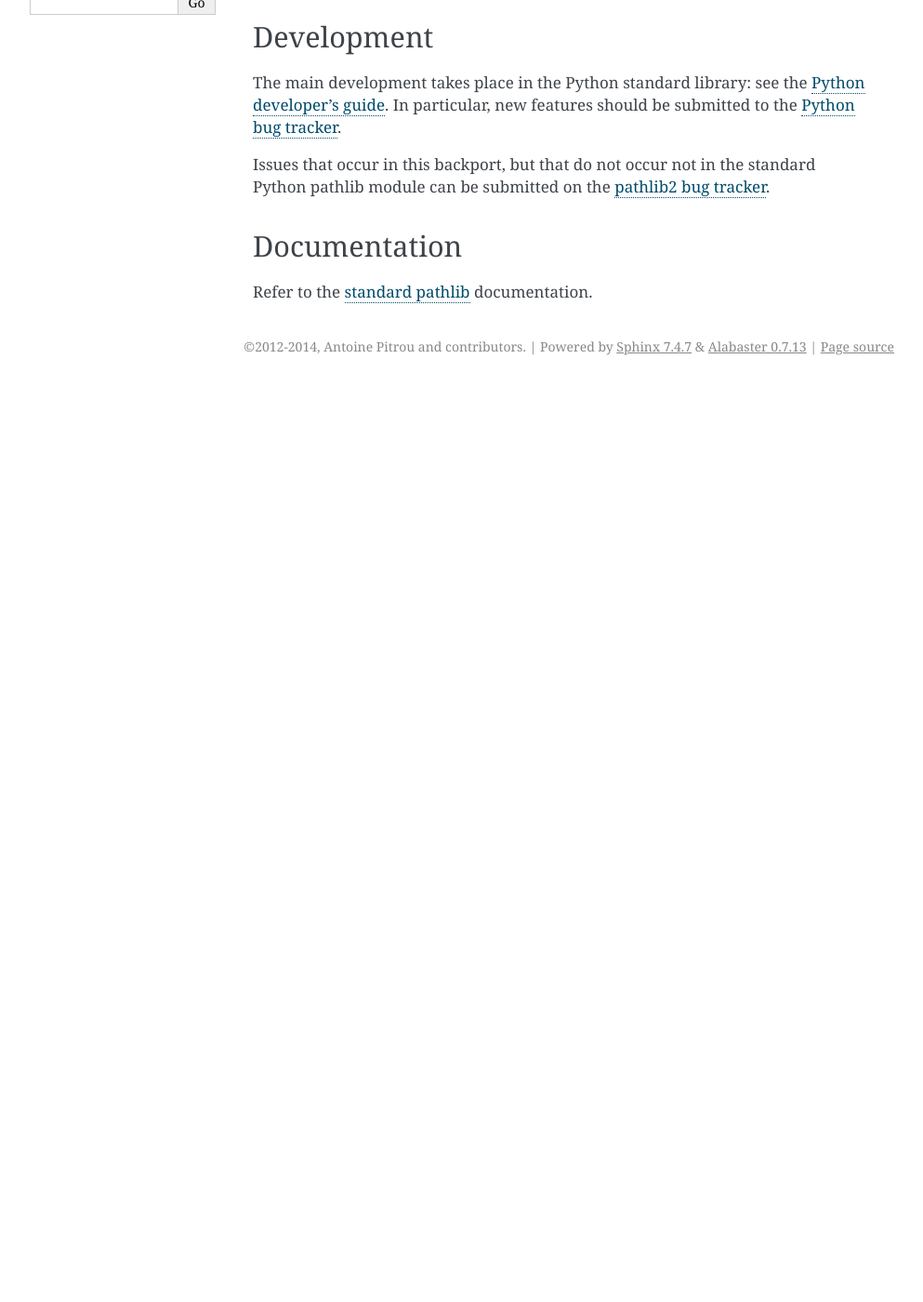
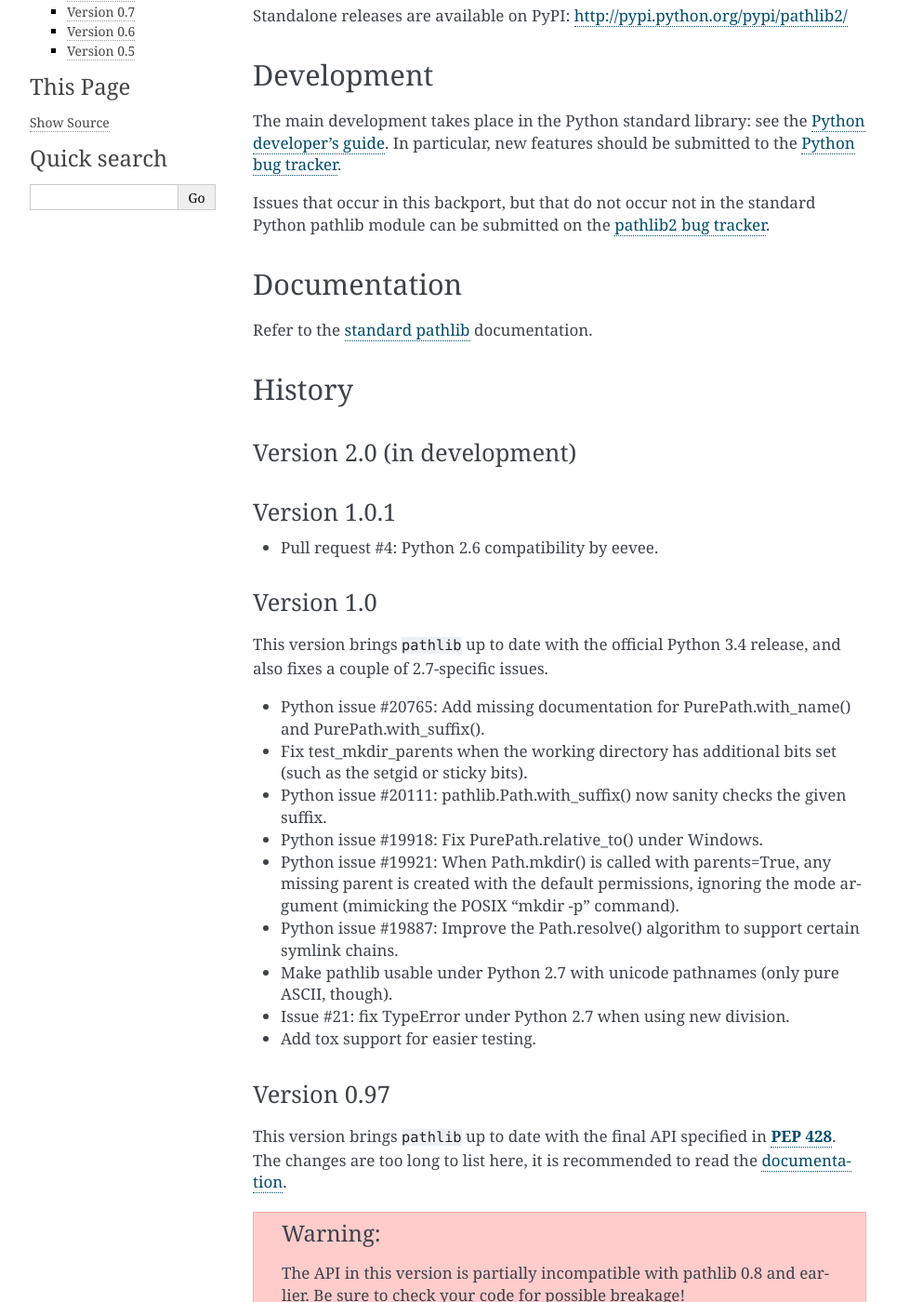
Before and after one commit to jazzband/pathlib2, a Sphinx documentation site: the page built from docs/index.rst, in a window 1280 px wide and 1400 px high, scrolled down 323 px. Shown: the whole window at 93% size, without its empty margins (148-1141 px from the left). Built offline with Sphinx 7.4.7, drawn with Linux system fonts in a browser that asks for light colours; before the commit the page ends 900 px from its top, so only the background shows below that; some of the changed lines change nothing that is shown; some of the changed text lies outside the part shown.

Commit message:
Separate changelog.

```diff
--- /dev/null
+++ b/CHANGELOG.rst
@@ -0,0 +1,77 @@
+History
+-------
+
+Version 2.0 (in development)
+^^^^^^^^^^^^^^^^^^^^^^^^^^^^
+
+Version 1.0.1
+^^^^^^^^^^^^^
+
+- Pull request #4: Python 2.6 compatibility by eevee.
+
+Version 1.0
+^^^^^^^^^^^
+
+This version brings ``pathlib`` up to date with the official Python 3.4
+release, and also fixes a couple of 2.7-specific issues.
+
+- Python issue #20765: Add missing documentation for PurePath.with_name()
+  and PurePath.with_suffix().
+- Fix test_mkdir_parents when the working directory has additional bits
+  set (such as the setgid or sticky bits).
+- Python issue #20111: pathlib.Path.with_suffix() now sanity checks the
+  given suffix.
+- Python issue #19918: Fix PurePath.relative_to() under Windows.
+- Python issue #19921: When Path.mkdir() is called with parents=True, any
+  missing parent is created with the default permissions, ignoring the mode
+  argument (mimicking the POSIX "mkdir -p" command).
+- Python issue #19887: Improve the Path.resolve() algorithm to support
+  certain symlink chains.
+- Make pathlib usable under Python 2.7 with unicode pathnames (only pure
+  ASCII, though).
+- Issue #21: fix TypeError under Python 2.7 when using new division.
+- Add tox support for easier testing.
+
+Version 0.97
+^^^^^^^^^^^^
+
+This version brings ``pathlib`` up to date with the final API specified
+in :pep:`428`.  The changes are too long to list here, it is recommended
+to read the `documentation <https://pathlib.readthedocs.org/>`_.
+
+.. warning::
+   The API in this version is partially incompatible with pathlib 0.8 and
+   earlier.  Be sure to check your code for possible breakage!
+
+Version 0.8
+^^^^^^^^^^^
+
+- Add PurePath.name and PurePath.anchor.
+- Add Path.owner and Path.group.
+- Add Path.replace().
+- Add Path.as_uri().
+- Issue #10: when creating a file with Path.open(), don't set the executable
+  bit.
+- Issue #11: fix comparisons with non-Path objects.
+
+Version 0.7
+^^^^^^^^^^^
+
+- Add '**' (recursive) patterns to Path.glob().
+- Fix openat() support after the API refactoring in Python 3.3 beta1.
+- Add a *target_is_directory* argument to Path.symlink_to()
+
+Version 0.6
+^^^^^^^^^^^
+
+- Add Path.is_file() and Path.is_symlink()
+- Add Path.glob() and Path.rglob()
+- Add PurePath.match()
+
+Version 0.5
+^^^^^^^^^^^
+
+- Add Path.mkdir().
+- Add Python 2.7 compatibility by Michele Lacchia.
+- Make parent() raise ValueError when the level is greater than the path
+  length.
--- a/README.rst
+++ b/README.rst
@@ -3,157 +3,35 @@
 
 Fork of pathlib aiming to support the full stdlib Python API.
 
-pathlib offers a set of classes to handle filesystem paths.  It offers the
-following advantages over using string objects:
+The `old pathlib <https://bitbucket.org/pitrou/pathlib>`_
+module on bitbucket is in bugfix-only mode.
+The goal of pathlib2 is to provide a backport of
+`standard pathlib <http://docs.python.org/dev/library/pathlib.html>`_
+module which tracks the standard library module,
+so all the newest features of the standard pathlib can be
+used also on older Python versions.
 
-* No more cumbersome use of os and os.path functions.  Everything can be
-  done easily through operators, attribute accesses, and method calls.
-
-* Embodies the semantics of different path types.  For example, comparing
-  Windows paths ignores casing.
-
-* Well-defined semantics, eliminating any warts or ambiguities (forward vs.
-  backward slashes, etc.).
-
-Requirements
-------------
-
-Python 3.2 or later is recommended, but pathlib is also usable with Python 2.7
-and 2.6.
-
-Install
--------
-
-In Python 3.4, pathlib is now part of the standard library.  For Python 3.3
-and earlier, ``easy_install pathlib`` or ``pip install pathlib`` should do
-the trick.
-
-Examples
+Download
 --------
 
-Importing the module classes::
+Standalone releases are available on PyPI:
+http://pypi.python.org/pypi/pathlib2/
 
-   >>> from pathlib import *
+Development
+-----------
 
-Listing Python source files in a directory::
+The main development takes place in the Python standard library: see
+the `Python developer's guide <http://docs.python.org/devguide/>`_.
+In particular, new features should be submitted to the
+`Python bug tracker <http://bugs.python.org/>`_.
 
-   >>> list(p.glob('*.py'))
-   [PosixPath('test_pathlib.py'), PosixPath('setup.py'),
-    PosixPath('pathlib.py')]
-
-Navigating inside a directory tree::
-
-   >>> p = Path('/etc')
-   >>> q = p / 'init.d' / 'reboot'
-   >>> q
-   PosixPath('/etc/init.d/reboot')
-   >>> q.resolve()
-   PosixPath('/etc/rc.d/init.d/halt')
-
-Querying path properties::
-
-   >>> q.exists()
-   True
-   >>> q.is_dir()
-   False
-
-Opening a file::
-
-   >>> with q.open() as f: f.readline()
-   ...
-   '#!/bin/bash\n'
-
+Issues that occur in this backport, but that do not occur not in the
+standard Python pathlib module can be submitted on
+the `pathlib2 bug tracker <https://github.com/mcmtroffaes/pathlib2/issues>`_.
 
 Documentation
 -------------
 
-The full documentation can be read at `Read the Docs
-<https://pathlib.readthedocs.org/>`_.
-
-
-Contributing
-------------
-
-Main development now takes place in the Python standard library: see
-the `Python developer's guide <http://docs.python.org/devguide/>`_, and
-report issues on the `Python bug tracker <http://bugs.python.org/>`_.
-
-However, if you find an issue specific to prior versions of Python
-(such as 2.7 or 3.2), you can post an issue on the
-`BitBucket project page <https://bitbucket.org/pitrou/pathlib/>`_.
-
-
-History
--------
-
-Version 1.0.1
-^^^^^^^^^^^^^
-
-- Pull request #4: Python 2.6 compatibility by eevee.
-
-Version 1.0
-^^^^^^^^^^^
-
-This version brings ``pathlib`` up to date with the official Python 3.4
-release, and also fixes a couple of 2.7-specific issues.
-
-- Python issue #20765: Add missing documentation for PurePath.with_name()
-  and PurePath.with_suffix().
-- Fix test_mkdir_parents when the working directory has additional bits
-  set (such as the setgid or sticky bits).
-- Python issue #20111: pathlib.Path.with_suffix() now sanity checks the
-  given suffix.
-- Python issue #19918: Fix PurePath.relative_to() under Windows.
-- Python issue #19921: When Path.mkdir() is called with parents=True, any
-  missing parent is created with the default permissions, ignoring the mode
-  argument (mimicking the POSIX "mkdir -p" command).
-- Python issue #19887: Improve the Path.resolve() algorithm to support
-  certain symlink chains.
-- Make pathlib usable under Python 2.7 with unicode pathnames (only pure
-  ASCII, though).
-- Issue #21: fix TypeError under Python 2.7 when using new division.
-- Add tox support for easier testing.
-
-Version 0.97
-^^^^^^^^^^^^
-
-This version brings ``pathlib`` up to date with the final API specified
-in :pep:`428`.  The changes are too long to list here, it is recommended
-to read the `documentation <https://pathlib.readthedocs.org/>`_.
-
-.. warning::
-   The API in this version is partially incompatible with pathlib 0.8 and
-   earlier.  Be sure to check your code for possible breakage!
-
-Version 0.8
-^^^^^^^^^^^
-
-- Add PurePath.name and PurePath.anchor.
-- Add Path.owner and Path.group.
-- Add Path.replace().
-- Add Path.as_uri().
-- Issue #10: when creating a file with Path.open(), don't set the executable
-  bit.
-- Issue #11: fix comparisons with non-Path objects.
-
-Version 0.7
-^^^^^^^^^^^
-
-- Add '**' (recursive) patterns to Path.glob().
-- Fix openat() support after the API refactoring in Python 3.3 beta1.
-- Add a *target_is_directory* argument to Path.symlink_to()
-
-Version 0.6
-^^^^^^^^^^^
-
-- Add Path.is_file() and Path.is_symlink()
-- Add Path.glob() and Path.rglob()
-- Add PurePath.match()
-
-Version 0.5
-^^^^^^^^^^^
-
-- Add Path.mkdir().
-- Add Python 2.7 compatibility by Michele Lacchia.
-- Make parent() raise ValueError when the level is greater than the path
-  length.
+Refer to the
+`standard pathlib <http://docs.python.org/dev/library/pathlib.html>`_
+documentation.
--- a/docs/conf.py
+++ b/docs/conf.py
@@ -51,7 +51,7 @@
 # The short X.Y version.
 version = open(os.path.join(
             os.path.dirname(os.path.dirname(__file__)),
-            'VERSION.txt')).read().strip()
+            'VERSION')).read().strip()
 # The full version, including alpha/beta/rc tags.
 release = version
 
--- a/docs/index.rst
+++ b/docs/index.rst
@@ -1,40 +1,3 @@
-pathlib2
-========
+.. include:: ../README.rst
 
-.. module:: pathlib2
-   :synopsis: Object-oriented filesystem paths
-
-.. moduleauthor:: Matthias C. M. Troffaes <matthias.troffaes@gmail.com>
-
-The `old pathlib <https://bitbucket.org/pitrou/pathlib>`_
-module on bitbucket is in bugfix-only mode.
-The goal of pathlib2 is to provide a backport of
-`standard pathlib <http://docs.python.org/dev/library/pathlib.html>`_
-module which tracks the standard library module,
-so all the newest features of the standard pathlib can be
-used also on older Python versions.
-
-Download
---------
-
-Standalone releases are available on PyPI:
-http://pypi.python.org/pypi/pathlib2/
-
-Development
------------
-
-The main development takes place in the Python standard library: see
-the `Python developer's guide <http://docs.python.org/devguide/>`_.
-In particular, new features should be submitted to the
-`Python bug tracker <http://bugs.python.org/>`_.
-
-Issues that occur in this backport, but that do not occur not in the
-standard Python pathlib module can be submitted on
-the `pathlib2 bug tracker <https://github.com/mcmtroffaes/pathlib2/issues>`_.
-
-Documentation
--------------
-
-Refer to the
-`standard pathlib <http://docs.python.org/dev/library/pathlib.html>`_
-documentation.
+.. include:: ../CHANGELOG.rst
```
